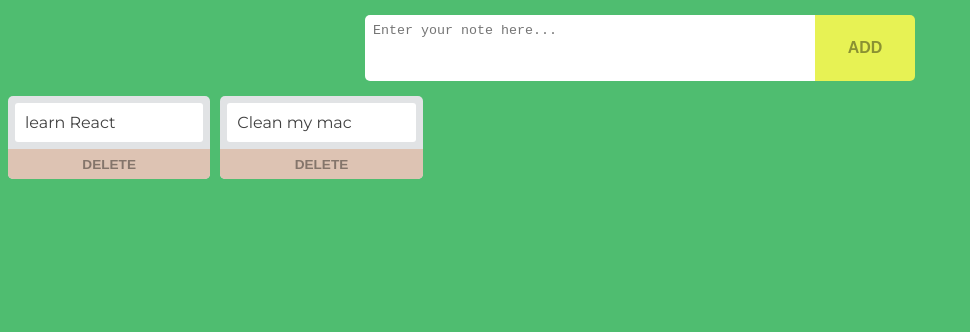
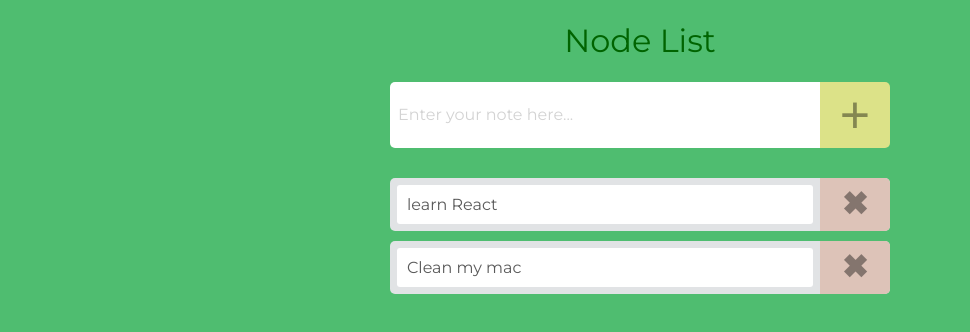
Before and after one commit to AlexFisher13/todo-list, a React (Create React App) app: page / in a window 1280 px wide. Shown: the top 332 px of the page, without its empty margins (0-970 px from the left). Built offline with nearby package versions, Linux system fonts and the light colour scheme.

Commit message:
add new style

```diff
--- a/src/App.js
+++ b/src/App.js
@@ -1,6 +1,5 @@
 import React, { Component } from 'react';
 import {connect} from 'react-redux'
-import Note from './components/Note'
 
 class App extends Component {
 
@@ -9,21 +8,26 @@ class App extends Component {
         this.props.onAddTask(input.value);
         input.value = '';
   }
+  delTask(){
+
+  }
 
   render() {
     return (
         <div>
+            <h1>Node List</h1>
             <div className="noteEditor">
-                <textarea id="taskInput"
-                          placeholder="Enter your note here...">
-                </textarea>
-                <button className="add" onClick={this.addTask.bind(this)}>Add</button>
+                <input id="taskInput" placeholder="Enter your note here..."/>
+                <input type="submit" className="btn add" onClick={this.addTask.bind(this)} value='+' />
             </div>
 
             <div className="noteGrid">
                 {
                     this.props.tasks.map((task, index) =>
-                        <Note key={index} task={task}/>
+                        <div key={index} className="note">
+                            <p>{task}</p>
+                            <button className="del" onClick={this.delTask.bind(this)}>&#10006;</button>
+                        </div>
                 )}
             </div>
         </div>
@@ -38,6 +42,9 @@ export default connect(
     dispatch => ({
         onAddTask: (taskName) => {
             dispatch({type: 'task', payload: taskName})
+        },
+        delTask: (taskName) => {
+            dispatch({type: 'delTask', payload: taskName})
         }
     })
 )(App);
--- a/src/components/Note.js
+++ /dev/null
@@ -1,14 +0,0 @@
-import React, { Component } from 'react';
-
-class Note extends Component {
-    render() {
-        return (
-            <div className="note">
-                <p>{this.props.task}</p>
-                <button className="del">delete</button>
-            </div>
-        );
-    }
-}
-
-export default Note;
--- a/src/index.css
+++ b/src/index.css
@@ -4,23 +4,28 @@ body {
   font-family: Montserrat, sans-serif;
   background: #4fbd70;
 }
+h1 {
+  font-weight: lighter;
+  color: darkgreen;
+  text-align: center;
+}
 .noteEditor {
-  margin-top: 15px;
   display: grid;
-  grid-template-columns: minmax(280px, 450px) minmax(40px, 100px);
+  grid-template-columns: 430px 70px;
   justify-content: center;
 }
 .noteGrid{
-  margin-top: 15px;
+  margin-top: 30px;
   display: grid;
-  grid-template-columns: repeat(auto-fill, minmax(200px, 1fr));
+  grid-template-columns: 500px;
   grid-gap: 10px;
+  justify-content: center;
 }
 .note {
   background-color: #e1e3e5;
   border-radius: 5px;
   display: grid;
-  grid-template-columns: 1fr;
+  grid-template-columns: 430px 70px;
 }
 
 p {
@@ -28,9 +33,12 @@ p {
   border-radius: 3px;
   margin: 7px;
   padding: 10px;
-  color: rgba(0,0,0,.75);
+  color: rgba(0,0,0,.65);
+  display: block;
 }
-textarea {
+#taskInput {
+  font-family: Montserrat;
+  font-size: 1rem;
   resize: none;
   height: 50px;
   border: 0;
@@ -39,21 +47,20 @@ textarea {
   padding: 8px;
   outline: none;
 }
-button {
+button, .btn {
   border: 0;
   font-weight: 900;
   font-size: 1rem;
   color: rgba(0,0,0, .4);
-  background-color: #e7f254;
+  background-color: #dce288;
   text-transform: uppercase;
   cursor: pointer;
   outline: none;
 }
 .del {
-  background-color: #ddc3b3;
-  height: 30px;
-  font-size: .85rem;
-  border-bottom-left-radius: 5px;
+  background-color: #ddc3b8;
+  font-size: 2rem;
+  border-top-right-radius: 5px;
   border-bottom-right-radius: 5px;
 }.del:hover {
   background-color: #bc9e8d;
@@ -61,6 +68,8 @@ button {
   background-color: #96725e;
 }
 .add {
+  font-size: 3.25rem;
+  font-weight: lighter;
   border-top-right-radius: 5px;
   border-bottom-right-radius: 5px;
 }.add:hover {
@@ -68,3 +77,5 @@ button {
 }.add:active {
   background-color: #a8af46;
 }
+::-webkit-input-placeholder {color: lightgray; font-weight: lighter}
+:-ms-input-placeholder      {color: lightgray; font-weight: lighter}
```
